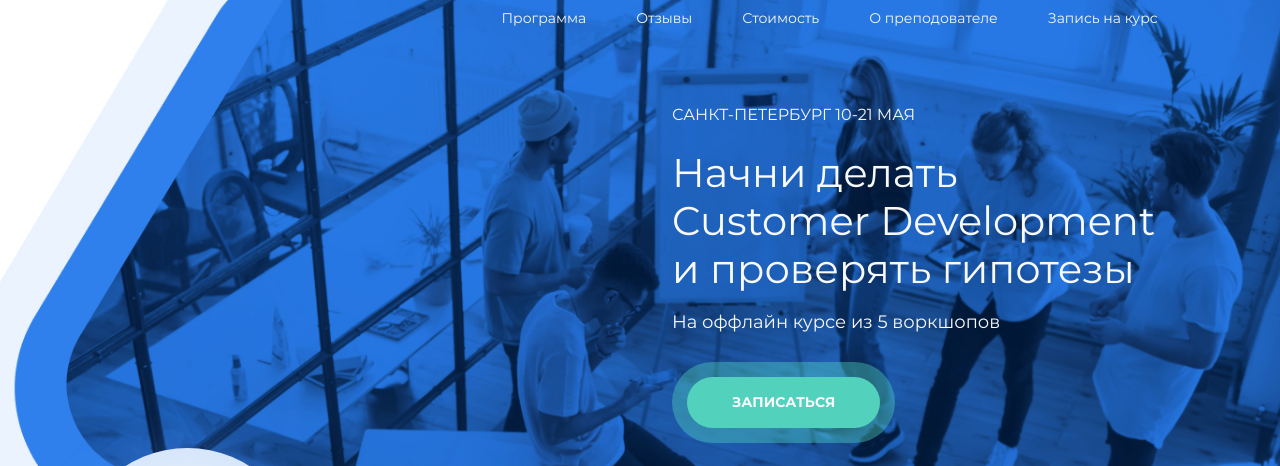
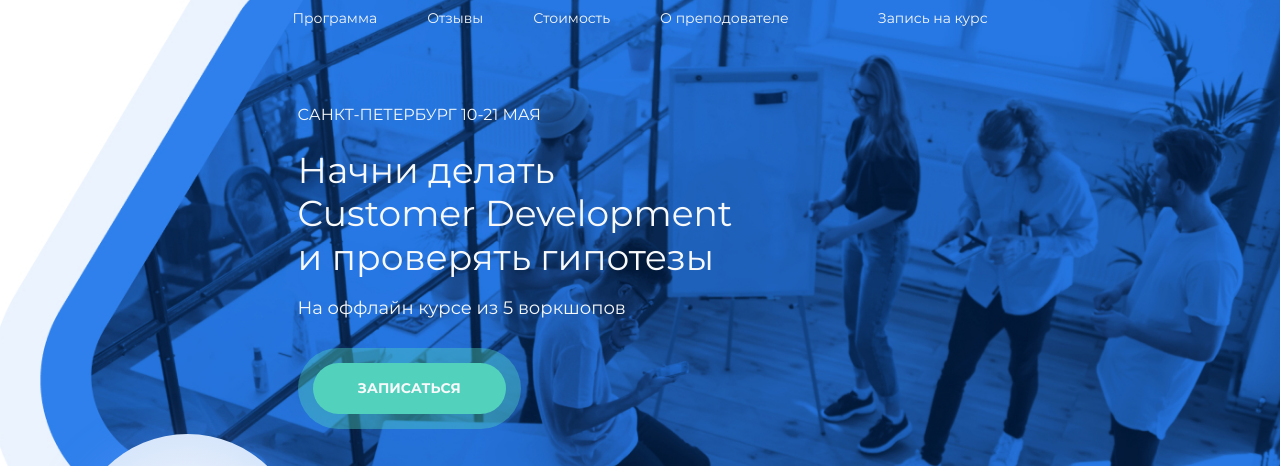
Before and after one commit to feyaq13/custdev-landing-page, a website built with Parcel: page src/index.html in a window 1280 px wide. Shown: the top 466 px of the page. Built offline with nearby package versions, Linux system fonts and the light colour scheme.

Commit message:
правит позиционирование навигации

```diff
--- a/src/scss/style.scss
+++ b/src/scss/style.scss
@@ -87,20 +87,6 @@ h2 {
       flex-grow: 1;
     }
 
-    &__wrapper-position-right {
-      @media (min-width: 481px) {
-        margin-left: auto;
-        max-width: 450px;
-      }
-      @media (min-width: 690px) {
-        flex-grow: 1;
-      }
-
-      @media (min-width: 960px) {
-        min-width: 70%;
-      }
-    }
-
     @media (min-device-pixel-ratio: 1.5), (min-resolution: 144dpi), (min-resolution: 1.5dppx)  {
       background-image: url(../images/header-bg-768@2x.jpg);
     }
@@ -119,12 +105,31 @@ h2 {
   }
 }
 
+.header__wrapper-position-right {
+  @media (min-width: 481px) {
+    margin-left: auto;
+    max-width: 460px;
+  }
+  @media (min-width: 680px) {
+    flex-grow: 1;
+  }
+
+  @media (min-width: 768px) {
+    margin-right: auto;
+  }
+
+  @media (min-width: 860px) {
+    max-width: 550px;
+  }
+
+  @media (min-width: 960px) {
+    min-width: 55%;
+  }
+}
+
 .header__main-navigation {
   display: flex;
   justify-content: space-between;
-  @media  (min-width: 960px) {
-    justify-content: center;
-  }
 }
 
 .header__button {
@@ -154,7 +159,7 @@ h2 {
   }
 }
 
-.list-item {
+.list-item:not(:last-child) {
   padding-right: 50px;
 }
 
@@ -166,7 +171,7 @@ h2 {
 
 .header__section-main {
   @media (min-width: 960px) {
-    max-width: 600px;
+    max-width: 690px;
     margin-left: auto;
     padding-top: 60px;
   }
@@ -187,8 +192,8 @@ h2 {
 }
 
 .section-main__main-heading {
-  @media (min-width: 960px) {
-    font-size: 40px;
+  @media (min-width: 768px) {
+    font-size: 36px;
   }
 }
 
```
